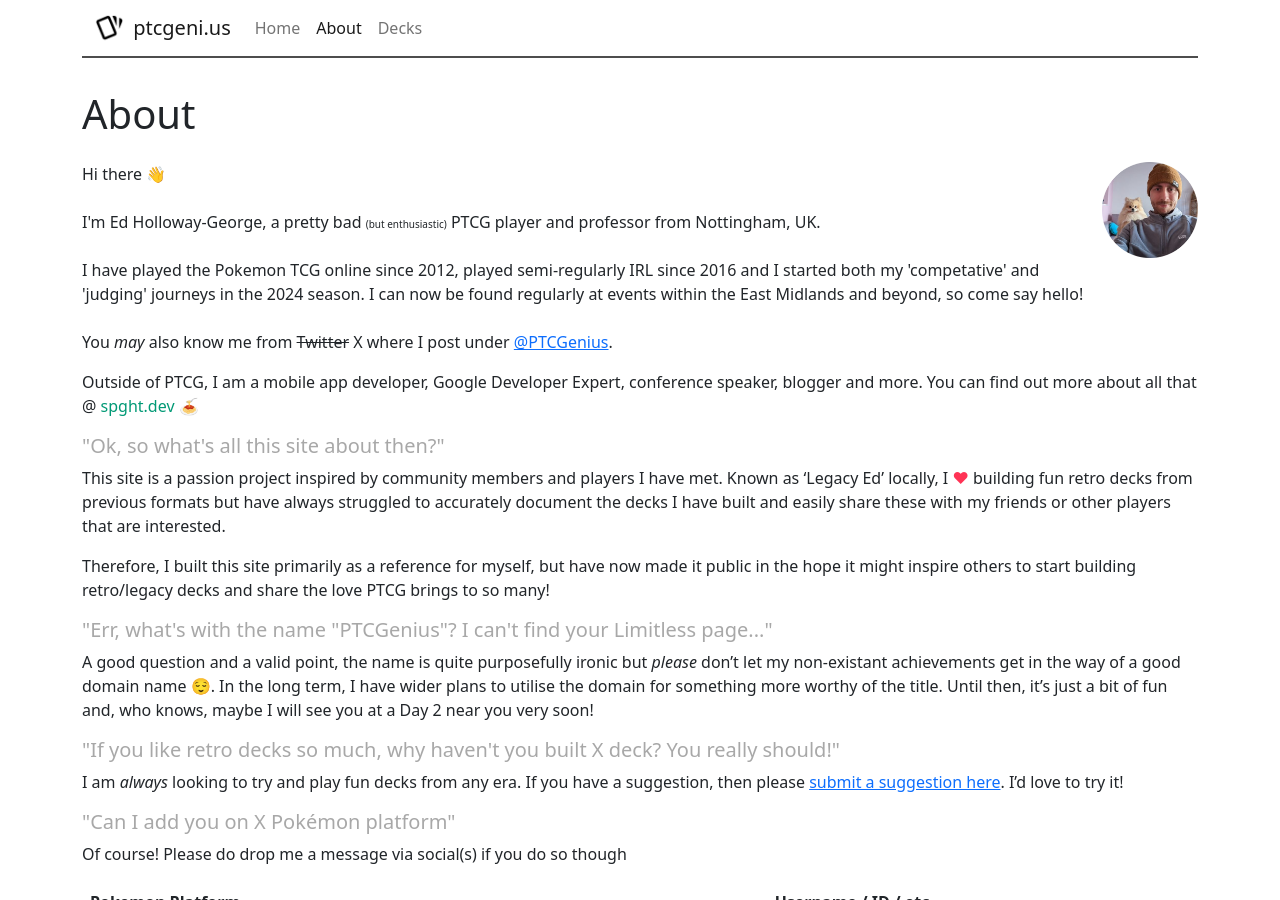
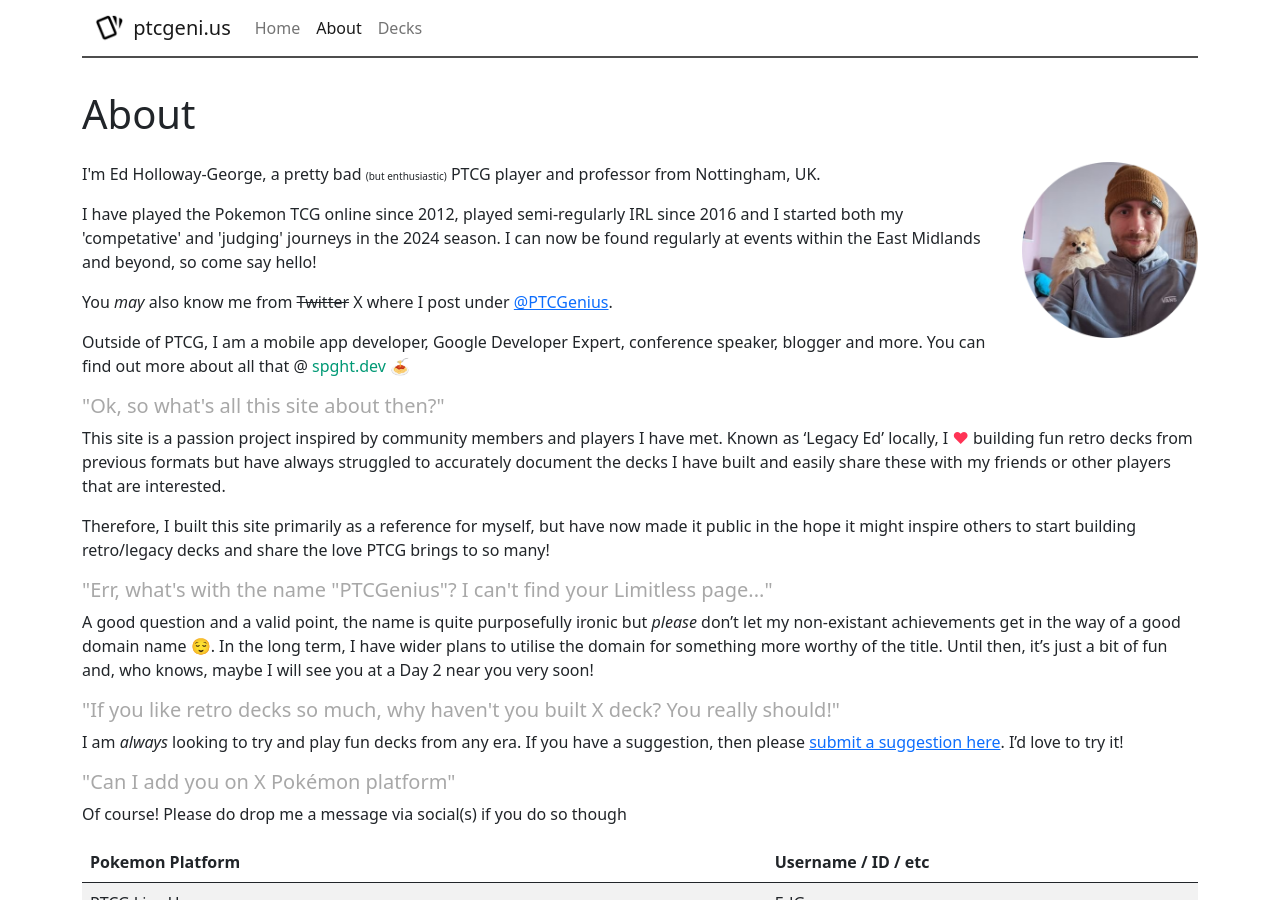
Before and after one commit to ed-george/ptcgenius.github.io, a Jekyll site: the page built from about.md, in a window 1280 px wide and 900 px high. Built offline with Jekyll 4.4.1, drawn with Linux system fonts in a browser that asks for light colours.

Commit message:
Update About/Home layouts and rename Grabber Mew

```diff
--- a/about.md
+++ b/about.md
@@ -4,20 +4,19 @@ title: About
 permalink: /about/
 ---
 
-<div class="d-flex align-items-start">
-<p class="flex-grow-1">
-Hi there 👋
-<br><br>
-I'm Ed Holloway-George, a pretty bad <span class="smol">(but enthusiastic)</span> PTCG player and professor from Nottingham, UK.
-<br><br>
-I have played the Pokemon TCG online since 2012, played semi-regularly IRL since 2016 and I started both my 'competative' and 'judging' journeys in the 2024 season. I can now be found regularly at events within the East Midlands and beyond, so come say hello!
-<br><br>You <em>may</em> also know me from <strike>Twitter</strike> X where I post under <a href="https://x.com/PTCGenius">@PTCGenius</a>.
-</p>
-  <img src="{{site.baseurl}}/assets/images/me.png" alt="Example Image" class="ms-3" style="width: 96px; height: auto;">
+
+<div class="clearfix">
+  <img src="{{site.baseurl}}/assets/images/me.png" class="col-md-6 float-md-end mb-3 ms-md-3 ps-3" style="width: 192px; height: auto;">
+
+  <p> I'm Ed Holloway-George, a pretty bad <span class="smol">(but enthusiastic)</span> PTCG player and professor from Nottingham, UK.</p>
+
+  <p> I have played the Pokemon TCG online since 2012, played semi-regularly IRL since 2016 and I started both my 'competative' and 'judging' journeys in the 2024 season. I can now be found regularly at events within the East Midlands and beyond, so come say hello!</p>
+
+  <p> You <em>may</em> also know me from <strike>Twitter</strike> X where I post under <a href="https://x.com/PTCGenius">@PTCGenius</a>.</p>
+
+  <p> Outside of PTCG, I am a mobile app developer, Google Developer Expert, conference speaker, blogger and more. You can find out more about all that @ <a href ="http://spght.dev" class="spght">spght.dev</a> 🍝</p>
+
 </div>
-
-Outside of PTCG, I am a mobile app developer, Google Developer Expert, conference speaker, blogger and more. You can find out more about all that @ <a href ="http://spght.dev" class="spght">spght.dev</a> 🍝
-
 
 <h5 class="question">"Ok, so what's all this site about then?"</h5>
 
@@ -73,6 +72,6 @@ Fantastic, head over to [tcg.pokemon.com](https://tcg.pokemon.com/en-us/learn/)
 
 Finally, thanks for checking the site out - I hope to catch you at an event very soon! ✌️
 
-<span class="spght">Ed :)</span>
+<strong class="spght">Ed :)</strong>
 
-![]({{site.baseurl}}/assets/images/about.jpg)
+<img src="{{site.baseurl}}/assets/images/about.jpg" class="img-fluid"/>
```
Also changed, not shown: _decks/2023-grabber-mew.md (renamed from _decks/2023-wilde-mew.md, +1 -1 lines), index.html (+23 -3 lines), assets/images/banner.jpg (added), assets/images/decks/2023-grabber-mew.png (renamed from assets/images/decks/2023-wilde-mew.png).
